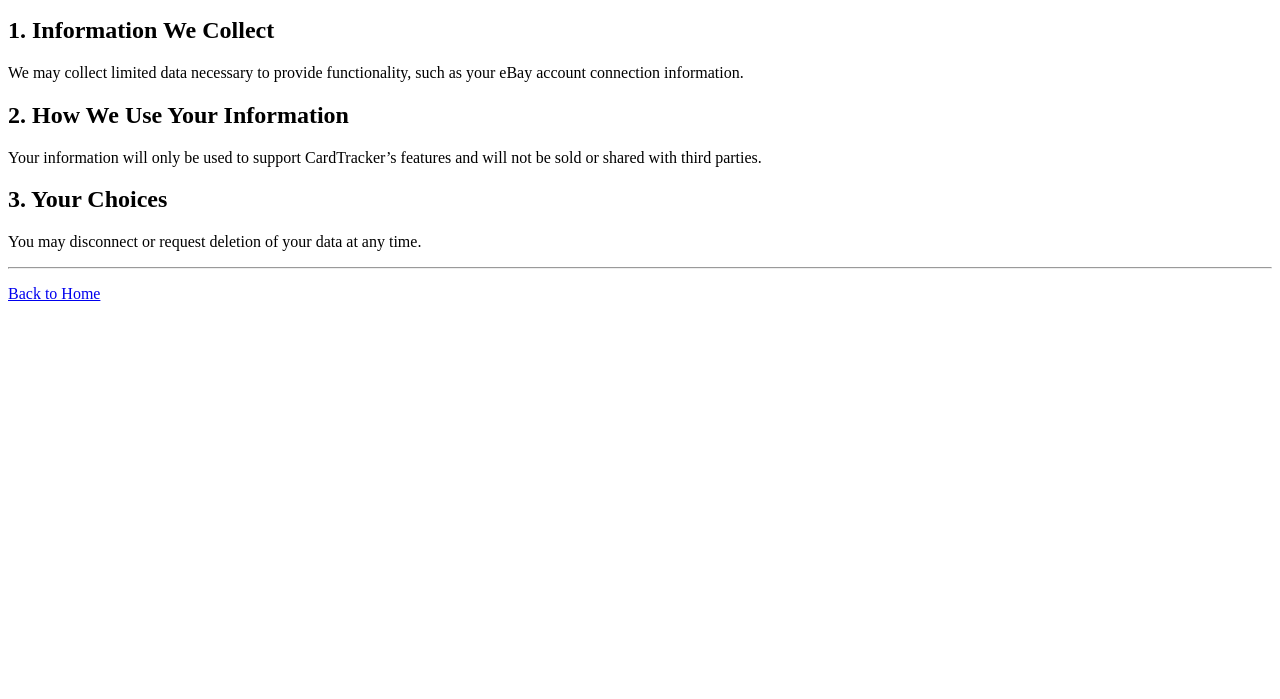
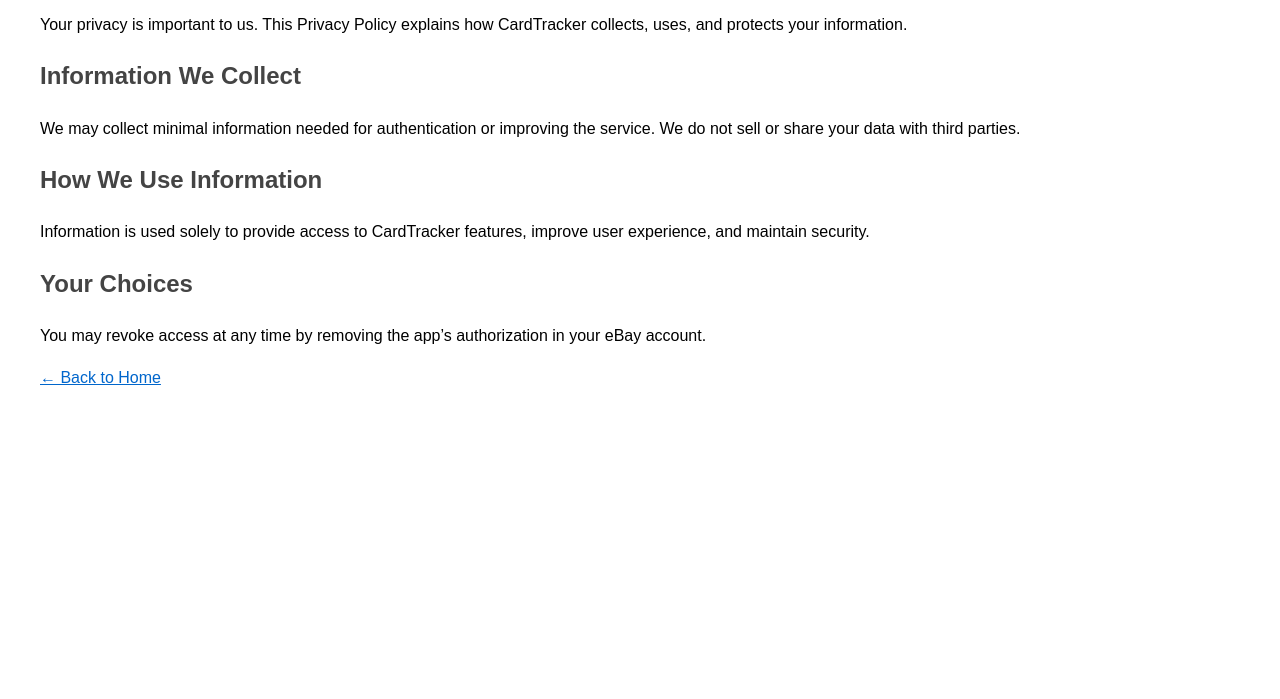
Before and after one commit to SnapBuyMarket/CardTracker, a plain HTML site: page docs/Privacy.html in a window 1280 px wide. Shown: the part 101-800 px from the top of the page. Drawn offline with Linux system fonts and the light colour scheme.

Commit message:
Update Privacy.html
privacy 4.0

```diff
--- a/docs/Privacy.html
+++ b/docs/Privacy.html
@@ -3,21 +3,26 @@
 <head>
 <meta charset="UTF-8">
 <title>Privacy Policy - CardTracker</title>
+<style>
+body { font-family: Arial, sans-serif; margin: 40px; line-height: 1.6; }
+h1 { color: #333366; }
+h2 { color: #444; margin-top: 20px; }
+a { color: #0066cc; }
+</style>
 </head>
 <body>
 <h1>Privacy Policy</h1>
-<p>This is the privacy policy for CardTracker. We respect your privacy and are committed to protecting your personal information.</p>
+<p>Your privacy is important to us. This Privacy Policy explains how CardTracker collects, uses, and protects your information.</p>
 
-<h2>1. Information We Collect</h2>
-<p>We may collect limited data necessary to provide functionality, such as your eBay account connection information.</p>
+<h2>Information We Collect</h2>
+<p>We may collect minimal information needed for authentication or improving the service. We do not sell or share your data with third parties.</p>
 
-<h2>2. How We Use Your Information</h2>
-<p>Your information will only be used to support CardTracker’s features and will not be sold or shared with third parties.</p>
+<h2>How We Use Information</h2>
+<p>Information is used solely to provide access to CardTracker features, improve user experience, and maintain security.</p>
 
-<h2>3. Your Choices</h2>
-<p>You may disconnect or request deletion of your data at any time.</p>
+<h2>Your Choices</h2>
+<p>You may revoke access at any time by removing the app’s authorization in your eBay account.</p>
 
-<hr>
-<p><a href="index.html">Back to Home</a></p>
+<p><a href="index.html">← Back to Home</a></p>
 </body>
 </html>
```
